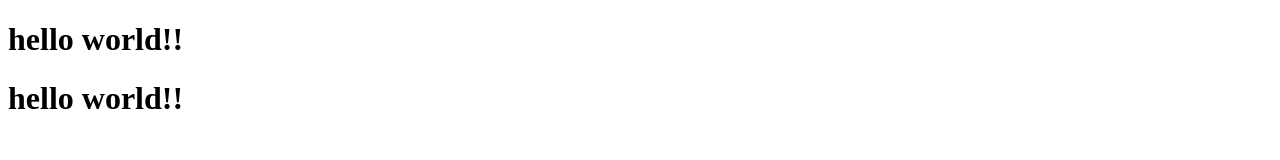
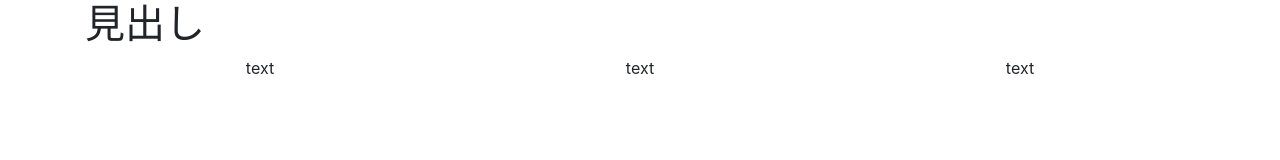
Before and after one commit to kaichi0829/test_github, a plain HTML site: page git.html in a window 1280 px wide. Drawn offline with nearby package versions, Linux system fonts and the light colour scheme.

Commit message:
bootstrap

```diff
--- a/git.html
+++ b/git.html
@@ -1,12 +1,29 @@
 <!DOCTYPE html>
 <html lang="en">
+
 <head>
     <meta charset="UTF-8">
     <meta name="viewport" content="width=device-width, initial-scale=1.0">
+    <link rel="stylesheet" href="https://stackpath.bootstrapcdn.com/bootstrap/4.5.0/css/bootstrap.min.css"
+        integrity="sha384-9aIt2nRpC12Uk9gS9baDl411NQApFmC26EwAOH8WgZl5MYYxFfc+NcPb1dKGj7Sk" crossorigin="anonymous">
     <title>Document</title>
 </head>
+
 <body>
-    <h1>hello world!!</h1>
-    <h1>hello world!!</h1>
+    <div class="container">
+        <h1>見出し</h1>
+        <div class="row justify-content-center text-center">
+            <div class="col-4">
+                <p>text</p>
+            </div>
+            <div class="col-4">
+                <p>text</p>
+            </div>
+            <div class="col-4">
+                <p>text</p>
+            </div>
+        </div>
+    </div>
 </body>
+
 </html>
```
